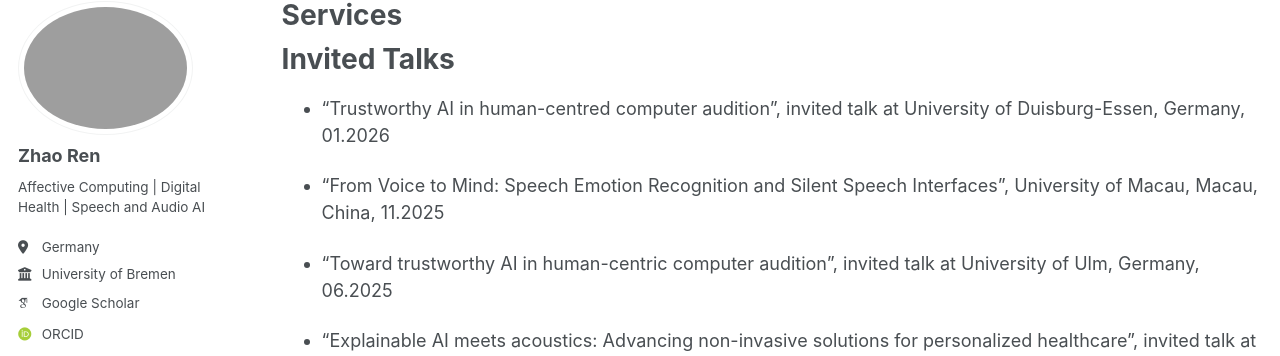
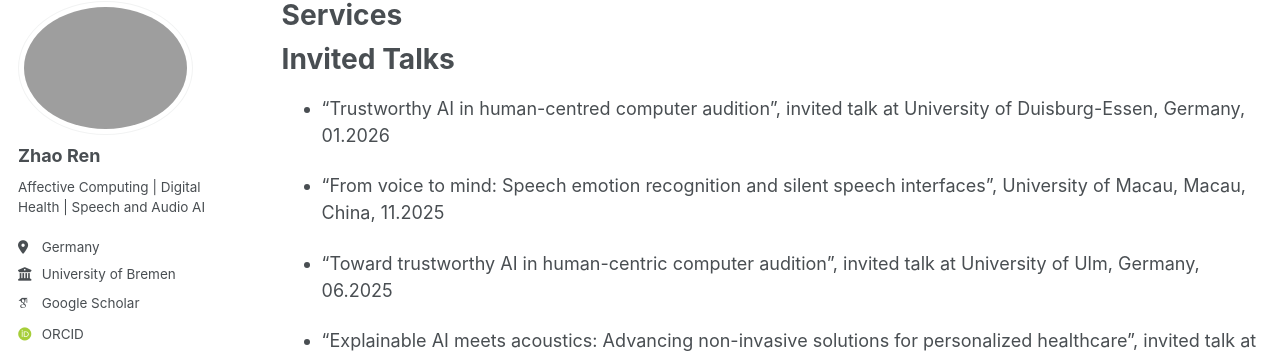
Before and after one commit to zhaoren91/zhaoren91.github.io, a Jekyll site: the page built from _pages/service.md, in a window 1280 px wide and 900 px high. Shown: the part 100-456 px from the top of the window. Built offline with Jekyll 4.4.1, drawn with Linux system fonts in a browser that asks for light colours; some web fonts are replaced; a script bundle is joined from its source files by our own code; library files that are not in the unit come from our copies.

```diff
--- a/_pages/service.md
+++ b/_pages/service.md
@@ -9,7 +9,7 @@ author_profile: true
 
 * "Trustworthy AI in human-centred computer audition", invited talk at University of Duisburg-Essen, Germany, 01.2026
 
-* "From Voice to Mind: Speech Emotion Recognition and Silent Speech Interfaces", University of Macau, Macau, China, 11.2025
+* "From voice to mind: Speech emotion recognition and silent speech interfaces", University of Macau, Macau, China, 11.2025
 
 * "Toward trustworthy AI in human-centric computer audition", invited talk at University of Ulm, Germany, 06.2025
 
```
